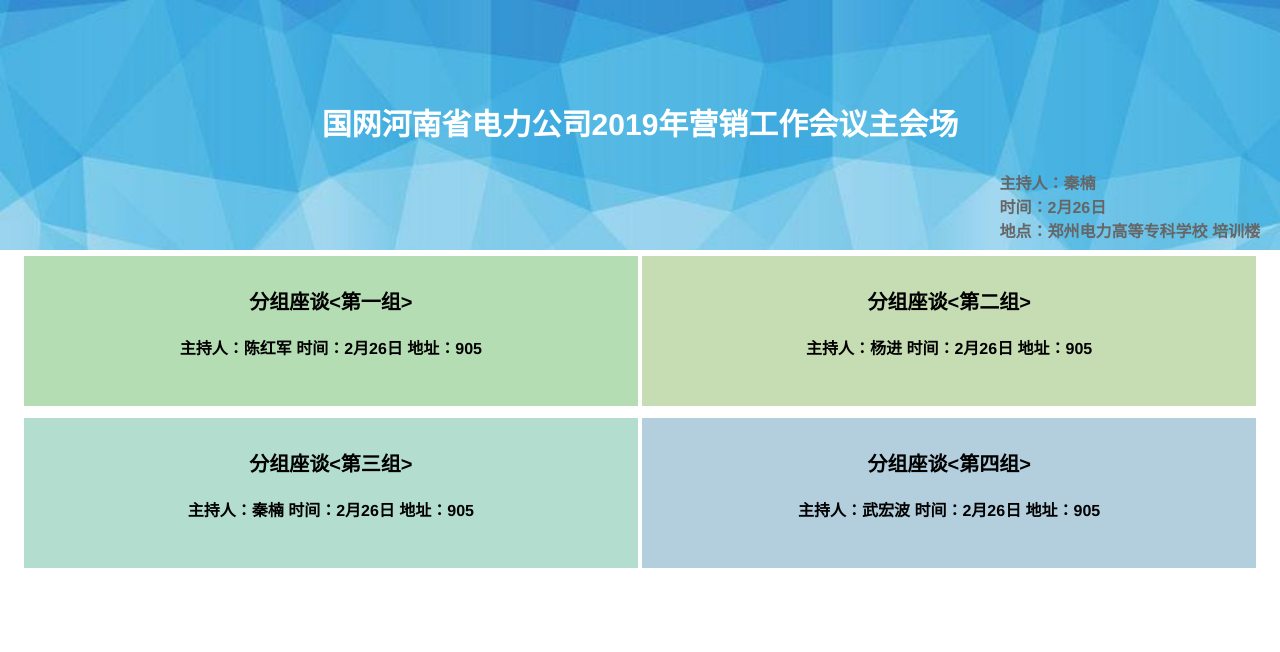
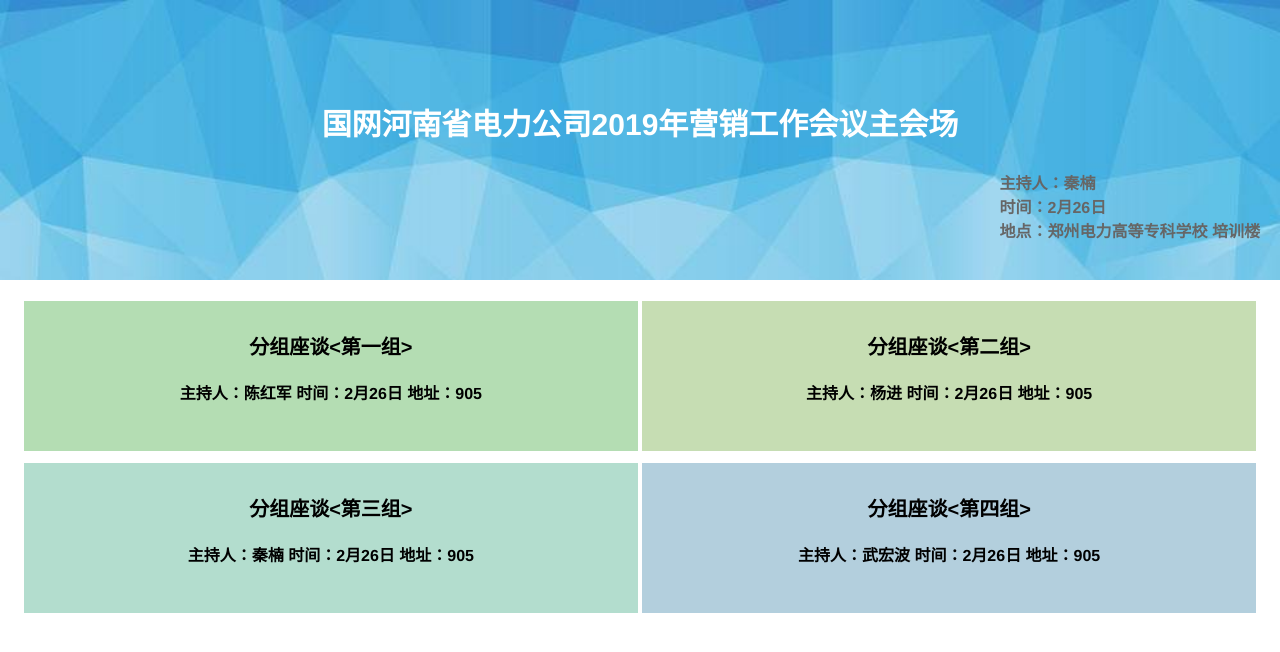
Before and after one commit to yqiaochu/css, a plain HTML site: page work/meeting-v02/index.html in a window 1280 px wide. Drawn offline with Linux system fonts and the light colour scheme.

Commit message:
modify v02

```diff
--- a/work/meeting-v02/css/style.css
+++ b/work/meeting-v02/css/style.css
@@ -41,7 +41,7 @@
 
 
 .zhc{
-	height: 2.5rem;
+	height: 2.8rem;
 	text-align: center;
 	line-height: 2.5rem;
 	font-size: .3rem;
@@ -61,6 +61,7 @@
 }
 .group{
 	text-align:center;
+	margin-top: .15rem;
 }
 .fzzt{
 	display: inline-block;
```
